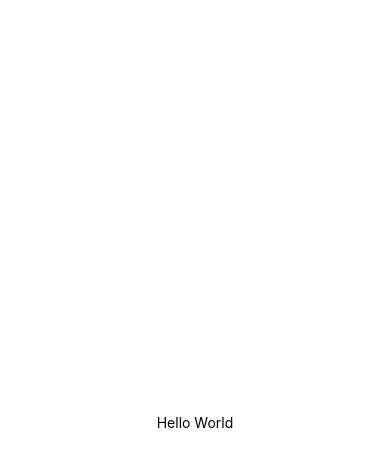
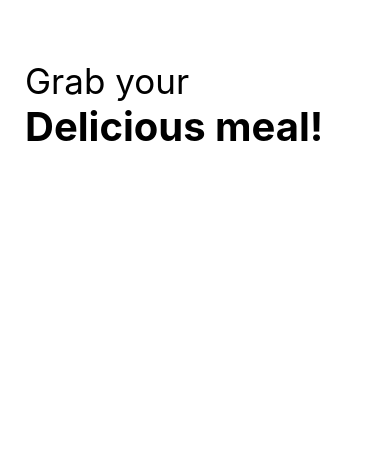
Before and after one commit to ThatoL/ReactCrashCourse, a React Native app in the folder resturantAppCrashCourse/: screen / in a window 390 px wide. Shown: the top 466 px of the page. Built offline with nearby package versions, Linux system fonts and the light colour scheme.

Commit message:
rendered header

```diff
--- a/resturantAppCrashCourse/App.js
+++ b/resturantAppCrashCourse/App.js
@@ -1,10 +1,11 @@
 import {View , Text, StyleSheet} from 'react-native';
 import { StatusBar } from 'expo-status-bar';
+import Header from './src/components/Header';
 
 export default function App(){
   return (
     <View style={styles.container}>
-    <Text>Hello World</Text>
+    <Header/>
     <StatusBar />
     </View>
 
@@ -12,10 +13,10 @@ export default function App(){
 };
 
 const styles = StyleSheet.create({
-  container: {
-    flex: 1,
-    backgroundColor: 'white',
-    alignItems: 'center',
-    justifyContent: 'center'
-  }
+  // container: {
+  //   flex: 1,
+  //   backgroundColor: 'white',
+  //   alignItems: 'center',
+  //   justifyContent: 'center'
+  // }
 })
```
